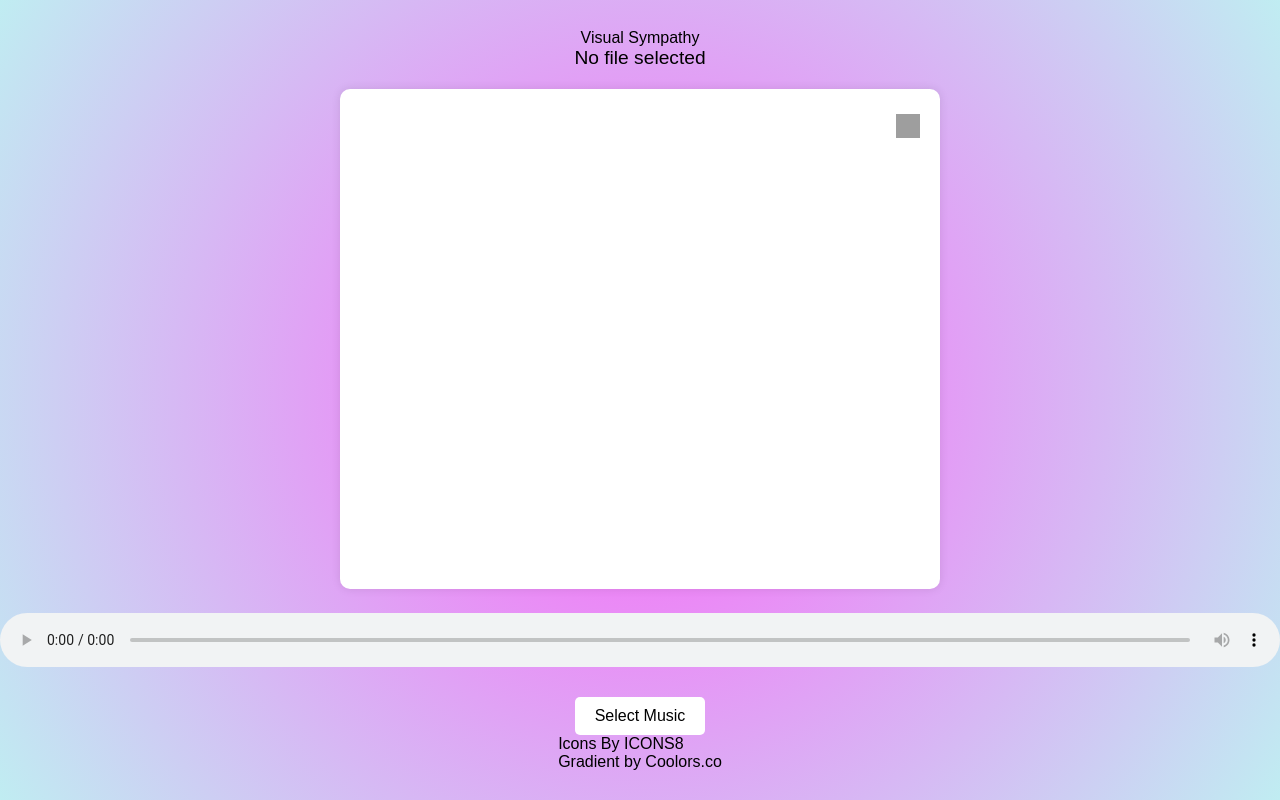
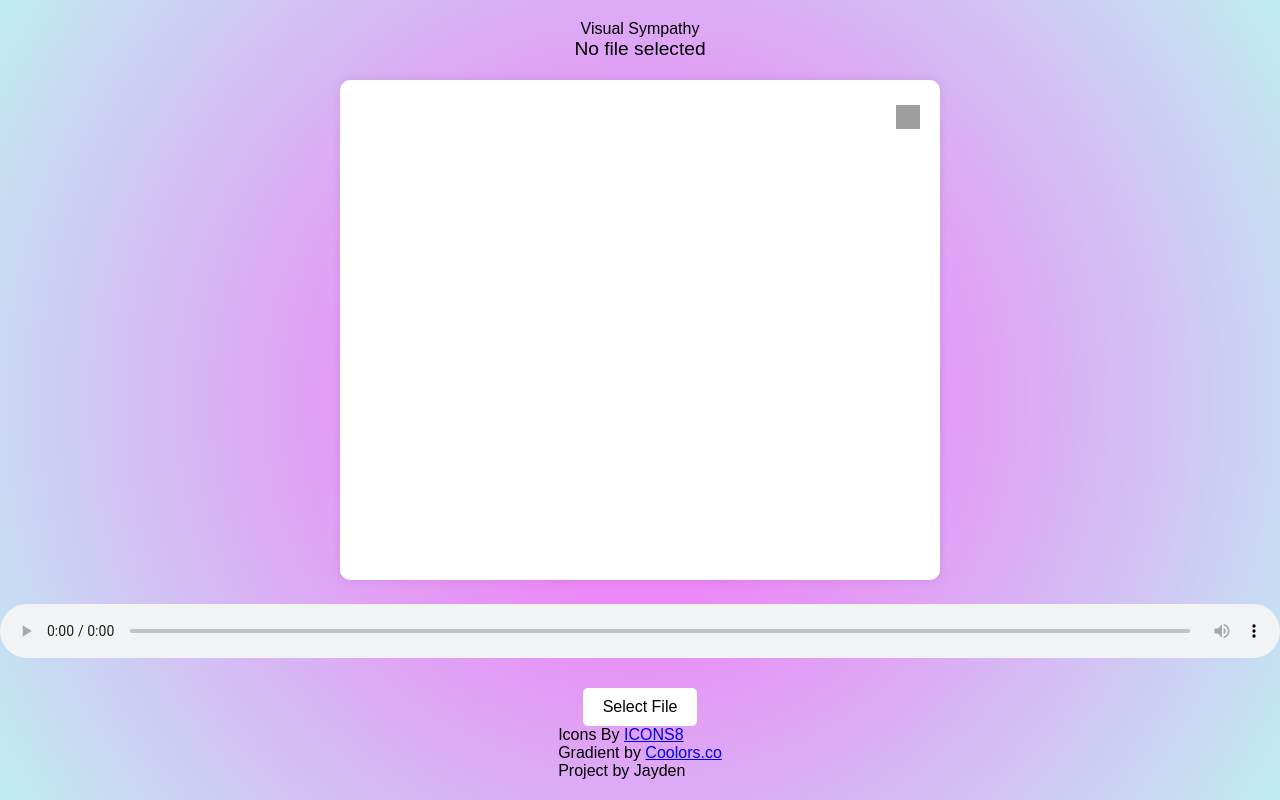
Before and after one commit to jaydennnn2003/jaydennnn2003.github.io, a plain HTML site: page VisualSympathy/index.html in a window 1280 px wide. Drawn offline with Linux system fonts and the light colour scheme; grey boxes are pictures that could not be loaded.

Commit message:
updated heading

```diff
--- a/VisualSympathy/index.html
+++ b/VisualSympathy/index.html
@@ -3,7 +3,7 @@
   <head>
     <meta charset="UTF-8" />
     <meta name="viewport" content="width=device-width, initial-scale=1.0" />
-    <title>Music Visualization with Melody</title>
+    <title>Visual Sympathy</title>
     <link rel="stylesheet" href="reset.css" />
     <link rel="stylesheet" href="style.css" />
     <script src="script.js" defer></script>
@@ -24,13 +24,19 @@
         />
       </button>
     </div>
+
     <audio id="audioPlayer" controls></audio>
-    <button onclick="startVisualization()">Select Music</button>
+
+    <button id="musicSelector" onclick="startVisualization()">
+      Select File
+    </button>
+
     <div class="footer">
-      <section>Icons By <span href="https://icons8.com/">ICONS8</span></section>
+      <section>Icons By <a href="https://icons8.com/">ICONS8</a></section>
       <section>
-        Gradient by <span href="https://coolors.co/">Coolors.co</span>
+        Gradient by <a href="https://coolors.co/">Coolors.co</a>
       </section>
+      <section>Project by Jayden</section>
     </div>
   </body>
 </html>
```
